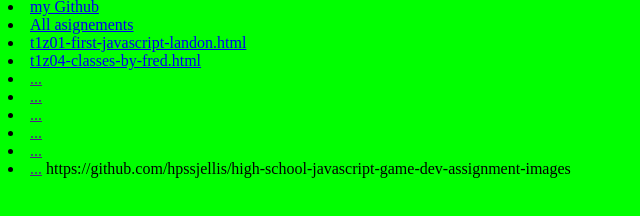
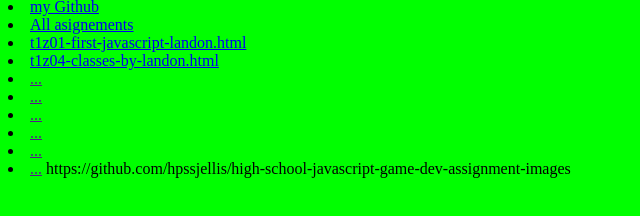
Before and after one commit to smogzzz/game-dev-2023, a plain HTML site: page public/index.html in a window 1280 px wide. Shown: the part 154-370 px from the top of the page, 0-640 px from the left. Drawn offline with Linux system fonts and the light colour scheme.

Commit message:
Update index.html

```diff
--- a/public/index.html
+++ b/public/index.html
@@ -13,7 +13,7 @@ index
 <li><a href="https://github.com/smogzzz/game-dev-2023/tree/main">my Github</a>
 <li><a href="https://github.com/hpssjellis/high-school-javascript-game-dev-assignment-images">All asignements</a>
 <li><a href="t1z01-first-javascript-landon.html">t1z01-first-javascript-landon.html</a>
-  <li><a href="t1z04-classes-by-fred.html">t1z04-classes-by-fred.html</a>
+  <li><a href="t1z04-classes-by-landon.html">t1z04-classes-by-landon.html</a>
     <li><a href="">...</a>
       <li><a href="">...</a>
         <li><a href="">...</a>
```
